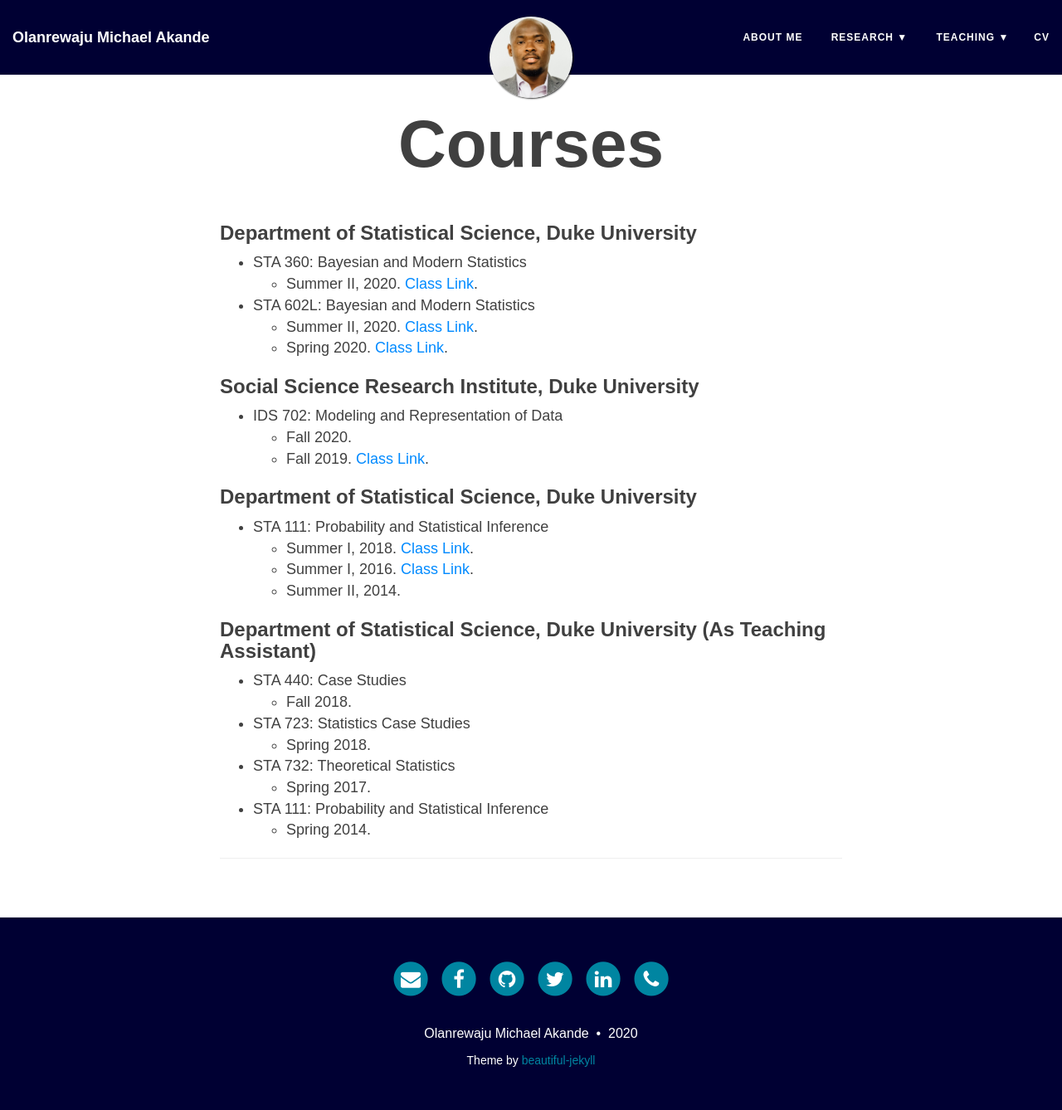
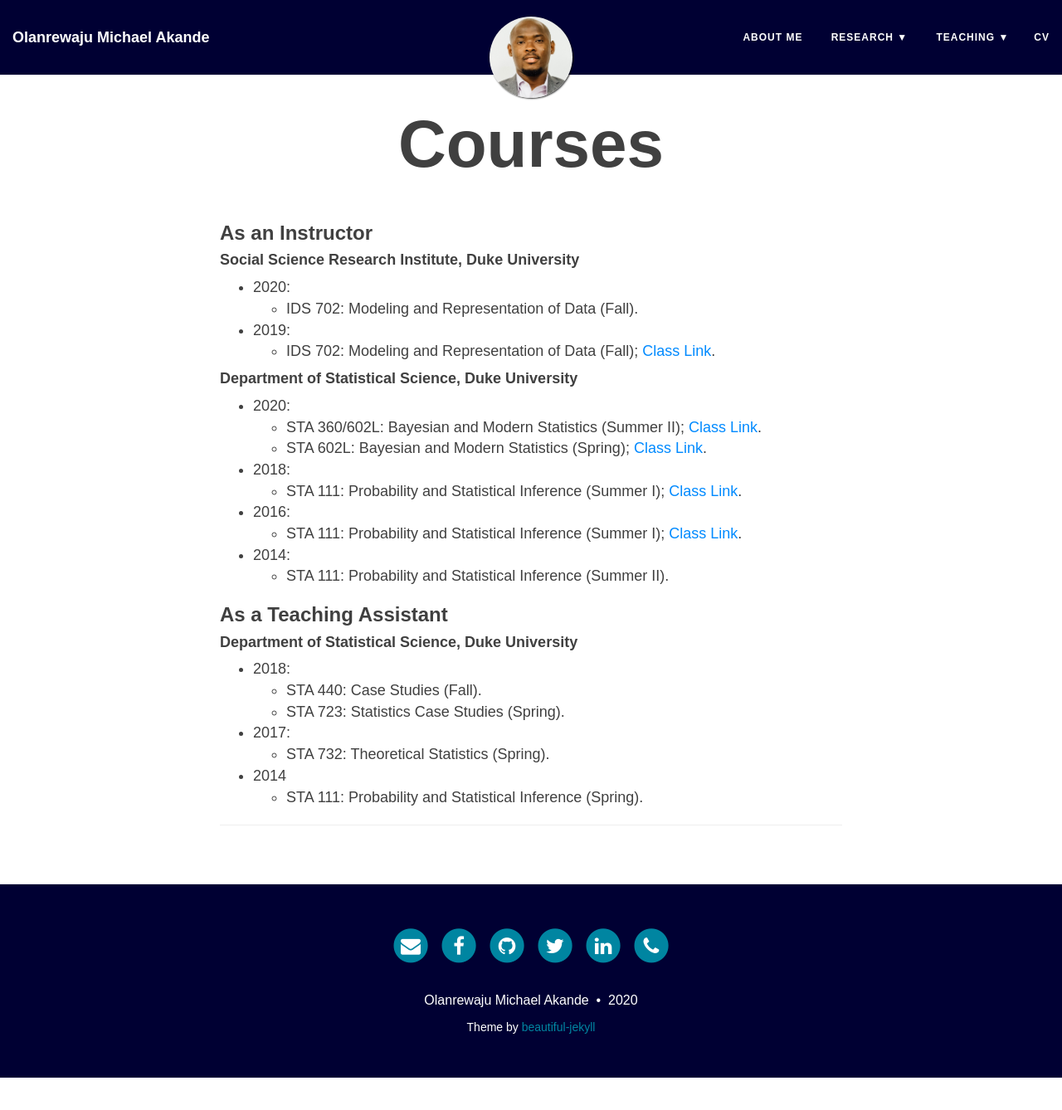
Before and after one commit to akandelanre/akandelanre.github.io, a Jekyll site: the page built from courses.md, in a window 1280 px wide and 1339 px high. Shown: the whole window at 83% size. Built offline with Jekyll 4.4.1, drawn with Linux system fonts in a browser that asks for light colours; nearby versions of some CDN libraries.

Commit message:
Rearrange course page

```diff
--- a/courses.md
+++ b/courses.md
@@ -3,35 +3,35 @@ layout: page
 title: Courses
 ---
 
-### Department of Statistical Science, Duke University
-* STA 360: Bayesian and Modern Statistics
-  * Summer II, 2020. [Class Link](https://sta-360-602l-su20.github.io/Course-Website/).
-* STA 602L: Bayesian and Modern Statistics
-  * Summer II, 2020. [Class Link](https://sta-360-602l-su20.github.io/Course-Website/).
-  * Spring 2020. [Class Link](https://sta-602l-s20.github.io/Course-Website/).
+### As an Instructor
 
-### Social Science Research Institute, Duke University
-* IDS 702: Modeling and Representation of Data
-  * Fall 2020.
-  * Fall 2019. [Class Link](https://ids-702-f19.github.io/Course-Website/).
+#### Social Science Research Institute, Duke University
+* 2020:
+  - IDS 702: Modeling and Representation of Data (Fall).
+* 2019:
+  - IDS 702: Modeling and Representation of Data (Fall); [Class Link](https://ids-702-f19.github.io/Course-Website/).
 
-### Department of Statistical Science, Duke University
-* STA 111: Probability and Statistical Inference
-  * Summer I, 2018. [Class Link](https://akandelanre.github.io/STA111-Summer2018-Course-Website/).
-  * Summer I, 2016. [Class Link](https://akandelanre.github.io/STA111-Summer2016-Course-Website/).
-  * Summer II, 2014.
+#### Department of Statistical Science, Duke University
+* 2020:
+  - STA 360/602L: Bayesian and Modern Statistics (Summer II); [Class Link](https://sta-360-602l-su20.github.io/Course-Website/).
+  - STA 602L: Bayesian and Modern Statistics (Spring); [Class Link](https://sta-602l-s20.github.io/Course-Website/).
+* 2018:
+  - STA 111: Probability and Statistical Inference (Summer I); [Class Link](https://akandelanre.github.io/STA111-Summer2018-Course-Website/).
+* 2016:
+  - STA 111: Probability and Statistical Inference (Summer I); [Class Link](https://akandelanre.github.io/STA111-Summer2016-Course-Website/).
+* 2014:
+    - STA 111: Probability and Statistical Inference (Summer II).
 
-### Department of Statistical Science, Duke University (As Teaching Assistant)
-* STA 440: Case Studies
-  * Fall 2018.
 
-* STA 723: Statistics Case Studies
-  * Spring 2018.
+### As a Teaching Assistant
 
-* STA 732: Theoretical Statistics
-  * Spring 2017.
-
-* STA 111: Probability and Statistical Inference
-  * Spring 2014.
+#### Department of Statistical Science, Duke University
+* 2018:
+  - STA 440: Case Studies (Fall).
+  - STA 723: Statistics Case Studies (Spring).
+* 2017:
+  - STA 732: Theoretical Statistics (Spring).
+* 2014
+  - STA 111: Probability and Statistical Inference (Spring).
 
   -------------------------
```
